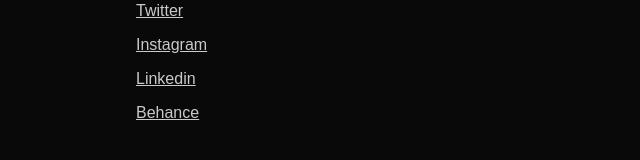
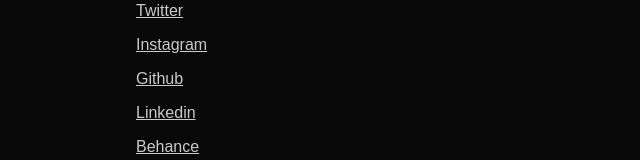
Before and after one commit to ozefear/ozefear.github.io, a plain HTML site: page index.html in a window 1280 px wide. Shown: the part 249-409 px from the top of the page, without its empty margins (0-640 px from the left). Drawn offline with Linux system fonts and the light colour scheme; a web font is replaced by a local one.

Commit message:
Update index.html

```diff
--- a/index.html
+++ b/index.html
@@ -17,6 +17,8 @@
 
         <p><a href="https://instagram.com/ozanefeakpinar"target="_blank">Instagram</a></p>
 
+        <p><a href="https://github.com/ozefear"target="_blank">Github</a></p>
+
         <p><a href="https://www.linkedin.com/in/ozan-efe-akpınar-b3b00a1ab/"target="_blank">Linkedin</a></p>
 
         <p><a href="https://www.behance.net/ozanefeakpinar"target="_blank">Behance</a></p>
```
